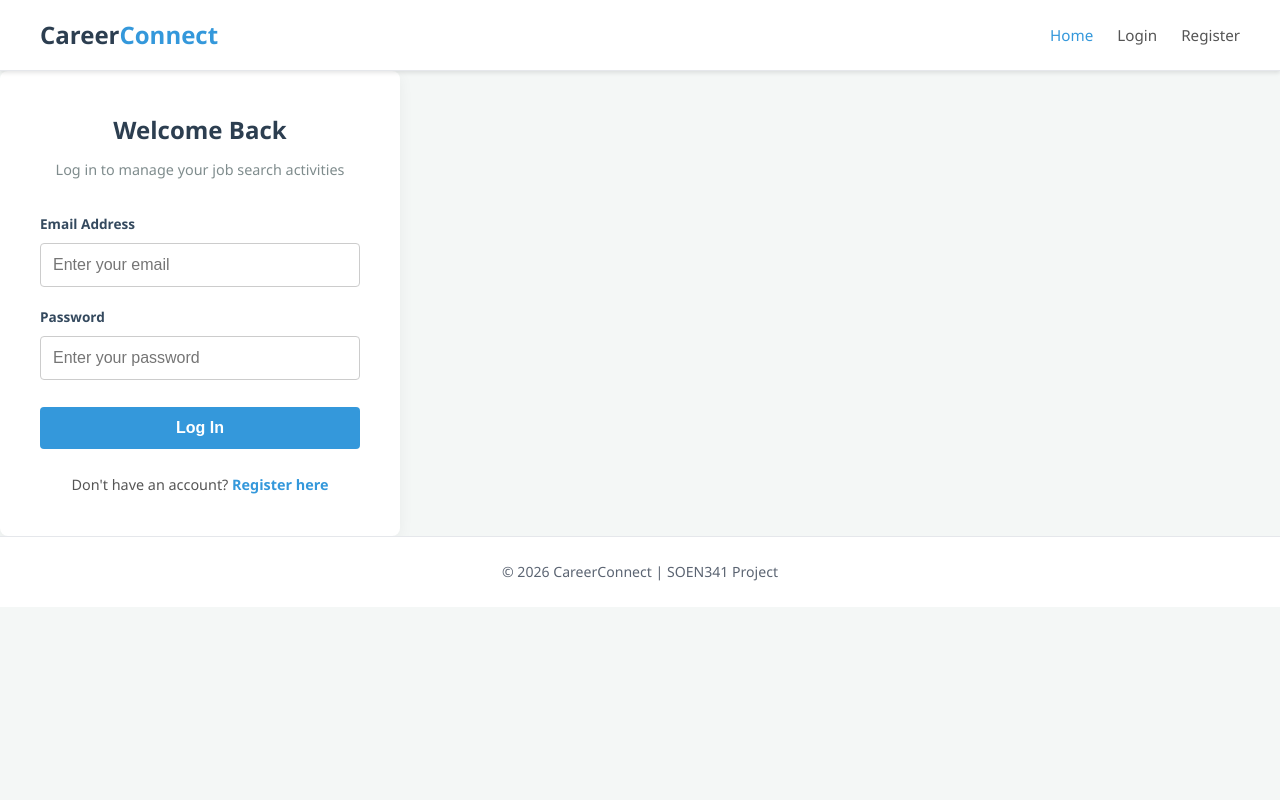
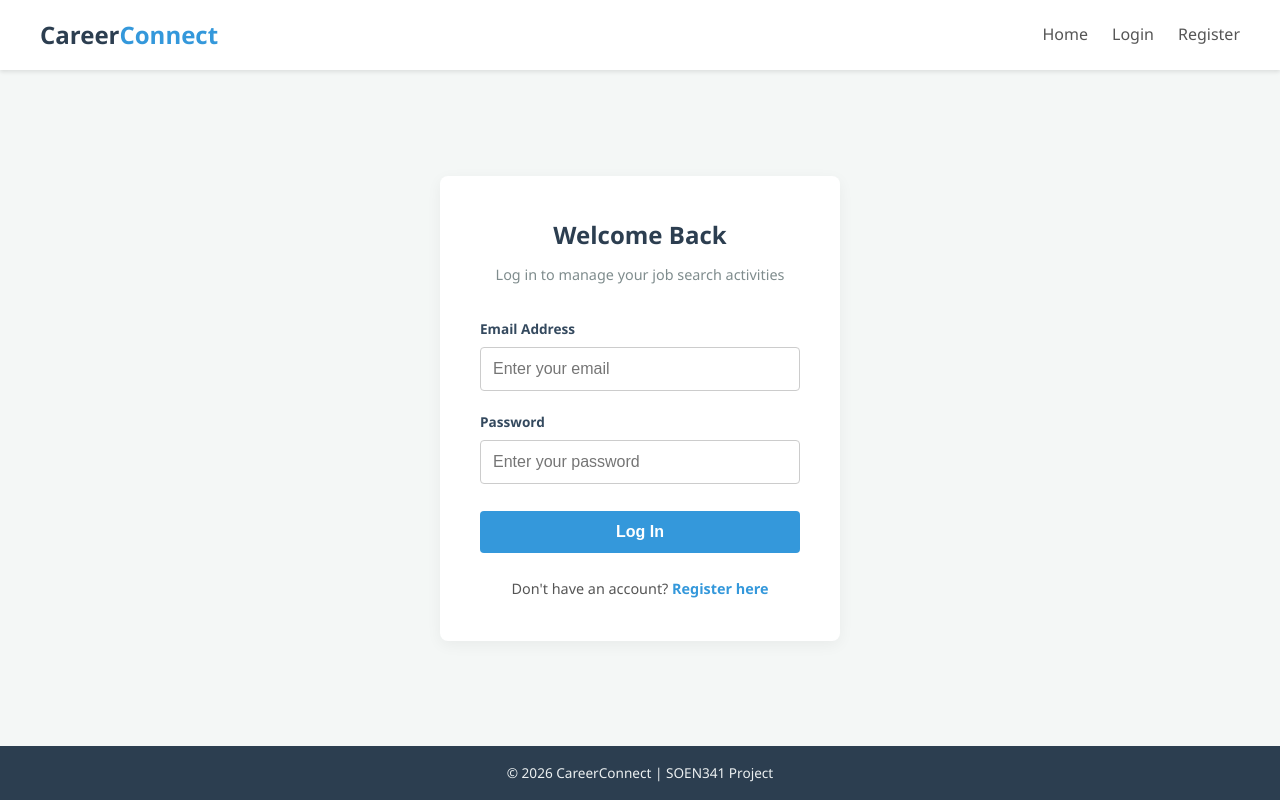
Before and after one commit to careerConnectLabSJ3/careerConnectLabSJ3, a React (Vite) app in the folder src/client/: page /login in a window 1280 px wide. Built offline with nearby package versions, Linux system fonts and the light colour scheme.

Commit message:
Fix CSS overlap issue

```diff
--- a/src/client/App.jsx
+++ b/src/client/App.jsx
@@ -1,5 +1,6 @@
 import { BrowserRouter, Routes, Route, Navigate } from "react-router-dom";
 
+import './css/style.css';
 import Header from './components/Header'
 import Welcome from './components/Welcome'
 import Login from "./components/Login";
--- a/src/client/components/Header.jsx
+++ b/src/client/components/Header.jsx
@@ -13,7 +13,7 @@ export default function Header() {
             Career<span>Connect</span>
           </Link>
           <div className="site-nav-links">
-            <Link to="/" className="active">Home</Link>
+            <Link to="/">Home</Link>
             <Link to="/login">Login</Link>
             <a href="/register">Register</a>
           </div>
--- a/src/client/components/Login.jsx
+++ b/src/client/components/Login.jsx
@@ -3,6 +3,7 @@ import '../css/login.css';
 
 export default function Login(){
   return(
+    <section class="auth-container">
       <div class="auth-card">
         <h2>Welcome Back</h2>
         <p class="auth-subtitle">Log in to manage your job search activities</p>
@@ -23,5 +24,6 @@ export default function Login(){
 
         <p class="auth-redirect">Don't have an account? <a href="/register">Register here</a></p>
       </div>
+    </section>
   );
 }
--- a/src/client/components/Welcome.jsx
+++ b/src/client/components/Welcome.jsx
@@ -1,4 +1,3 @@
-import '../css/style.css';
 
 const applications = [
   { title: 'Frontend Developer', status: 'Applied', className: '' },
--- a/src/client/css/login.css
+++ b/src/client/css/login.css
@@ -50,12 +50,13 @@ body {
 
 .nav-links a:hover, .nav-links a.active {
     color: #3498db;
+    text-decoration: none;
 }
 
 /* --- Centered Form Container --- */
 .auth-container {
+    display: flex;
     flex: 1;
-    display: flex;
     justify-content: center;
     align-items: center;
     padding: 2rem;
@@ -150,13 +151,3 @@ body {
 .auth-redirect a:hover {
     text-decoration: underline;
 }
-
-/* --- Layout Footer --- */
-.footer {
-    background-color: #2c3e50;
-    color: #ecf0f1;
-    text-align: center;
-    padding: 1rem;
-    font-size: 0.85rem;
-    margin-top: auto;
-}
--- a/src/client/css/style.css
+++ b/src/client/css/style.css
@@ -15,6 +15,19 @@
     --radius: 12px;
     --shadow: 0 2px 10px rgba(15, 23, 42, 0.06);
 }
+
+#root{
+    min-height: 100vh;
+    display: flex;
+    flex-direction: column;
+}
+
+main{
+    flex-direction: column;
+    display: flex;
+    flex: 1;
+}
+
 body {
     font-family:'Segoe UI', Tahoma, Geneva, Verdana, sans-serif;
     background: var(--bg);
@@ -26,49 +39,9 @@ a {
     color: var(--primary);
     text-decoration: none;
 }
-a:hover
-{
-    text-decoration: underline;
-}
- /* ---------- Header / Nav ---------- */
-header {
-    background: var(--surface);
-    border-bottom: 1px solid var(--border);
-    position: sticky;
-    top: 0;
-    z-index: 10;
-    padding: 10px;
-}
-.nav-wrap {
-    max-width: 1100px;
-    margin: 0 auto;
-    padding: 0.9rem 1.25rem;
-    display: flex;
-    align-items: center;
-    justify-content: space-between;
-    gap: 1rem;
-}
-.brand{
-    font-weight: bold;
-    font-size: 1.15rem;
-    color: var(--text);
-}
-nav ul{
-    list-style: none;
-    display: flex;
-    gap: 1.25rem;
-    align-items: center;
-}
-nav a {
-    color: var(--muted);
-    font-size: 0.95rem;
-    font-weight: 500;
-}
-nav a:hover
-{
-    color: var(--primary);
-    text-decoration: none;
-}
+
+
+
 .btn {
     display: inline-block;
     padding: 0.55rem 1rem;
@@ -145,6 +118,7 @@ nav a:hover
     max-width: 1100px;
     margin: 0 auto;
     padding: 2rem 1.25rem 4rem;
+    width: 100%;
 }
 .features h2 {
     font-size: 1.6rem;
@@ -178,12 +152,12 @@ nav a:hover
 }
 /* ---------- Footer ---------- */
 footer {
-    border-top: 1px solid var(--border);
-    background: var(--surface);
-    padding: 1.5rem 1.25rem;
+    background-color: #2c3e50;
+    color: #ecf0f1;
     text-align: center;
-    color: var(--muted);
-    font-size: 0.88rem;
+    padding: 1rem;
+    font-size: 0.85rem;
+    margin-top: auto;
 }
 /* ===== Shared Section Styling ===== */
 
```
Lines whose indentation alone changed are shown as unchanged.
